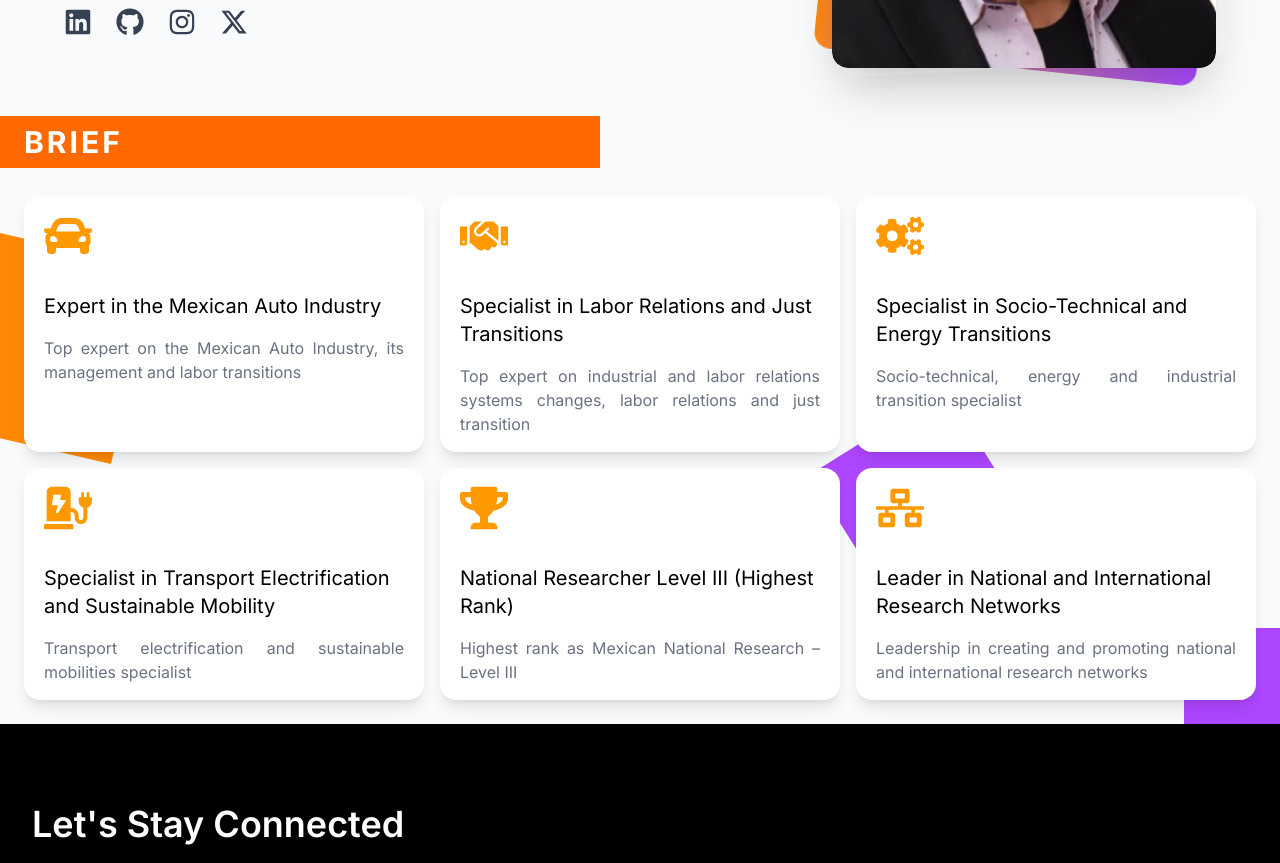
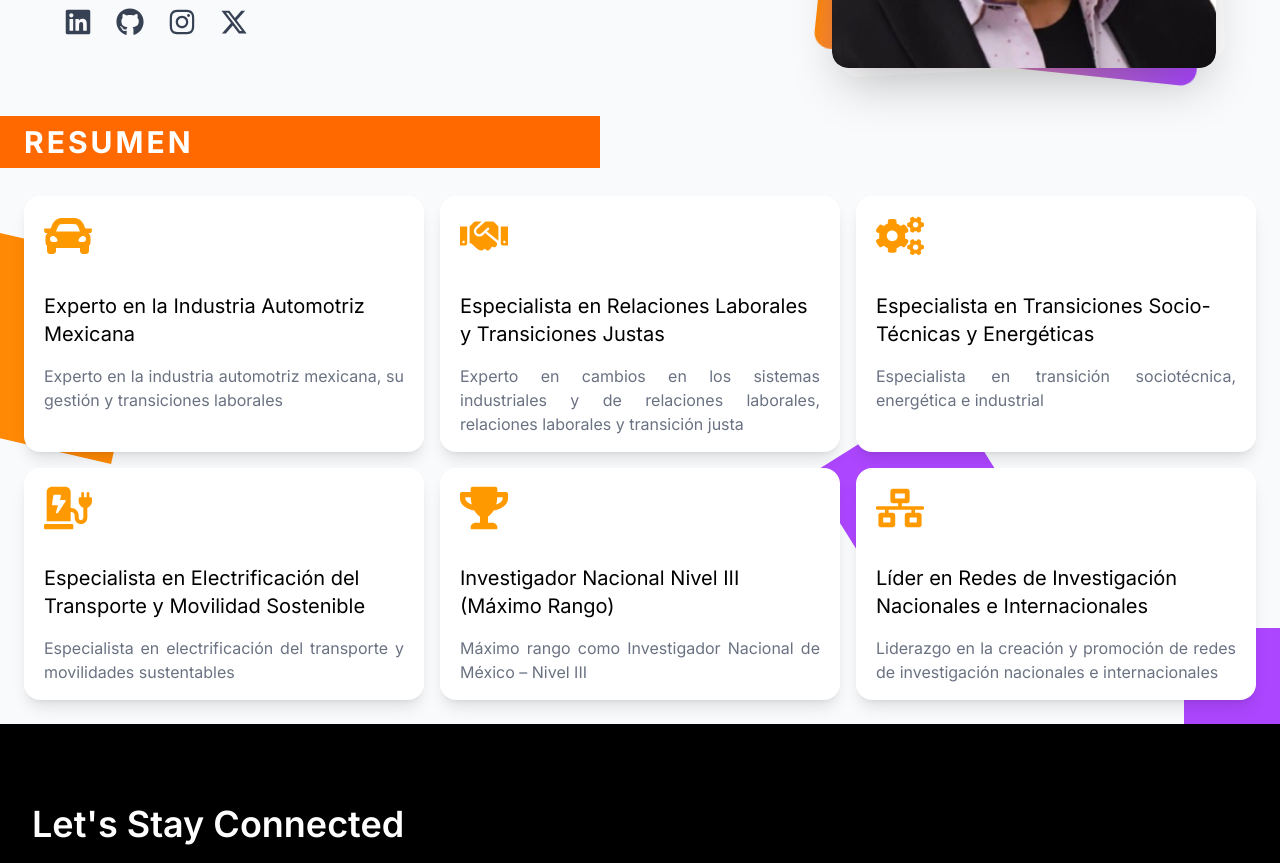
Before and after one commit to Loncitooo/react-site-alex, a React (Vite) app: page / in a window 1280 px wide. Shown: the part 380-1243 px from the top of the page. Built offline with nearby package versions, Linux system fonts and the light colour scheme.

Commit message:
Add internationalization support for Brief section and BriefCard component

```diff
--- a/src/i18n.js
+++ b/src/i18n.js
@@ -1,5 +1,6 @@
 import i18n from "i18next";
 import { initReactI18next } from "react-i18next";
+import BriefCard from "./components/brief/brief-card";
 
 // Traducciones en inglés y español
 const resources = {
@@ -61,8 +62,24 @@ const resources = {
         publication7: "THE QUICK RESPONSE MECHANISM OF THE UNITED STATES-MEXICO-CANADA AGREEMENT",
         publication8: "New Frontiers of the Automobile Industry",
         course1: "Sustainable Mobilities Course for the PhD in Urban and Environmental Studies.",
+    },
+        // Brief
+        brief : "Brief",
+        briefCard:{
+          briefTitle1:"Expert in the Mexican Auto Industry",
+          briefDescription1:"Top expert on the Mexican Auto Industry, its management and labor transitions ",
+          briefTitle2:"Specialist in Labor Relations and Just Transitions",
+          briefDescription2:"Top expert on industrial and labor relations systems changes, labor relations and just transition ",
+          briefTitle3:"Specialist in Socio-Technical and Energy Transitions",
+          briefDescription3:"Socio-technical, energy and industrial transition specialist  ",
+          briefTitle4:"Specialist in Transport Electrification and Sustainable Mobility",
+          briefDescription4:"Transport electrification and sustainable mobilities specialist ",
+          briefTitle5:"National Researcher Level III (Highest Rank)",
+          briefDescription5:"Highest rank as Mexican National Research –Level III  ",
+          briefTitle6:"Leader in National and International Research Networks",
+          briefDescription6:"Leadership in creating and promoting national and international research networks",
+        },
       },
-    },
   },
   es: {
     translation: {
@@ -124,6 +141,22 @@ const resources = {
         course1: "Curso de Movilidades Sustentables para el Doctorado en Estudios Urbanos y Ambientales.",
 
       },
+      // Brief
+      brief : "Resumen",
+      briefCard:{
+        briefTitle1:"Experto en la Industria Automotriz Mexicana",
+        briefDescription1:"Experto en la industria automotriz mexicana, su gestión y transiciones laborales",
+        briefTitle2:"Especialista en Relaciones Laborales y Transiciones Justas",
+        briefDescription2:"Experto en cambios en los sistemas industriales y de relaciones laborales, relaciones laborales y transición justa",
+        briefTitle3:"Especialista en Transiciones Socio-Técnicas y Energéticas",
+        briefDescription3:"Especialista en transición sociotécnica, energética e industrial",
+        briefTitle4:"Especialista en Electrificación del Transporte y Movilidad Sostenible",
+        briefDescription4:"Especialista en electrificación del transporte y movilidades sustentables",
+        briefTitle5:"Investigador Nacional Nivel III (Máximo Rango)",
+        briefDescription5:"Máximo rango como Investigador Nacional de México – Nivel III",
+        briefTitle6:"Líder en Redes de Investigación Nacionales e Internacionales",
+        briefDescription6:"Liderazgo en la creación y promoción de redes de investigación nacionales e internacionales",
+      },
     },
   },
 };
--- a/src/views/home/brief-section.jsx
+++ b/src/views/home/brief-section.jsx
@@ -1,4 +1,5 @@
 import React from "react";
+import { useTranslation } from "react-i18next";
 import BriefCard from "../../components/brief/brief-card";
 import {
   FaCar,
@@ -10,42 +11,43 @@ import {
 } from "react-icons/fa";
 
 export const Brief = () => {
+  const { t } = useTranslation();
   return (
     <div className="relative w-full z-10 flex flex-col items-end gap-4 ">
       <div className=" absolute -left-10 w-max h-auto bg-orange-500 px-10 py-2 flex justify-end md:w-1/2 md:justify-start ">
-      <h1 className=" text-center uppercase font-bold text-white text-3xl tracking-widest ">Brief</h1>
+      <h1 className=" text-center uppercase font-bold text-white text-3xl tracking-widest "> {t("brief")}</h1>
       </div>
       {/* <div className="w-full h-[2px] bg-orange-400 mb-7"></div> */}
       <div className="grid grid-cols-1 gap-4 lg:grid-cols-3 mt-20">
         <BriefCard
           icon={<FaCar />}
-          title="Expert in the Mexican Auto Industry"
-          text="Top expert on the Mexican Auto Industry, its management and labor transitions"
+          title={t("briefCard.briefTitle1")}
+          text={t("briefCard.briefDescription1")}
         />
         <BriefCard
           icon={<FaHandshake />}
-          title="Specialist in Labor Relations and Just Transitions"
-          text="Top expert on industrial and labor relations systems changes, labor relations and just transition "
+          title={t("briefCard.briefTitle2")}
+          text={t("briefCard.briefDescription2")}
         />
         <BriefCard
           icon={<FaCogs />}
-          title="Specialist in Socio-Technical and Energy Transitions"
-          text="Socio-technical, energy and industrial transition specialist "
+          title={t("briefCard.briefTitle3")}
+          text={t("briefCard.briefDescription3")}
         />
         <BriefCard
           icon={<FaChargingStation />}
-          title="Specialist in Transport Electrification and Sustainable Mobility"
-          text="Transport electrification and sustainable mobilities specialist "
+          title={t("briefCard.briefTitle4")}
+          text={t("briefCard.briefDescription4")}
         />
         <BriefCard
           icon={<FaTrophy />}
-          title="National Researcher Level III (Highest Rank)"
-          text="Highest rank as Mexican National Research –Level III "
+          title={t("briefCard.briefTitle5")}
+          text={t("briefCard.briefDescription5")}
         />
         <BriefCard
           icon={<FaNetworkWired />}
-          title="Leader in National and International Research Networks"
-          text="Leadership in creating and promoting national and international research networks"
+          title={t("briefCard.briefTitle6")}
+          text={t("briefCard.briefDescription6")}
         />
       </div>
     </div>
```
